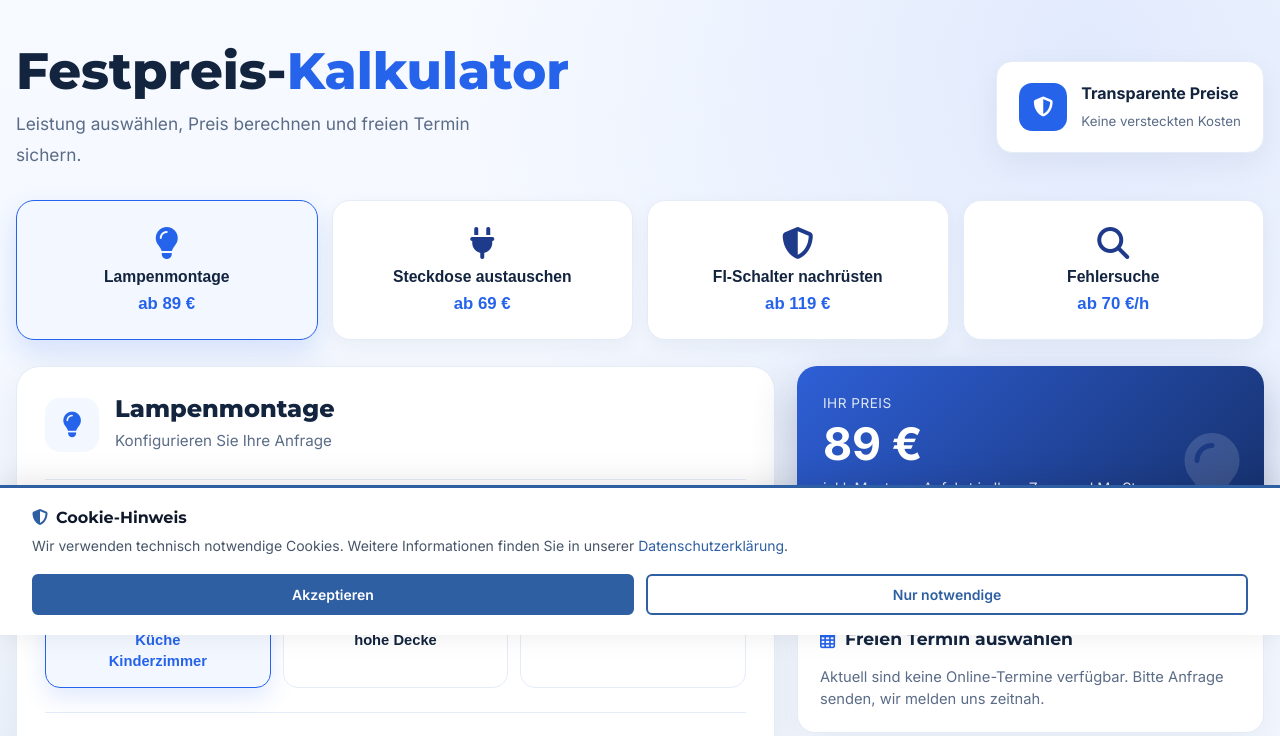
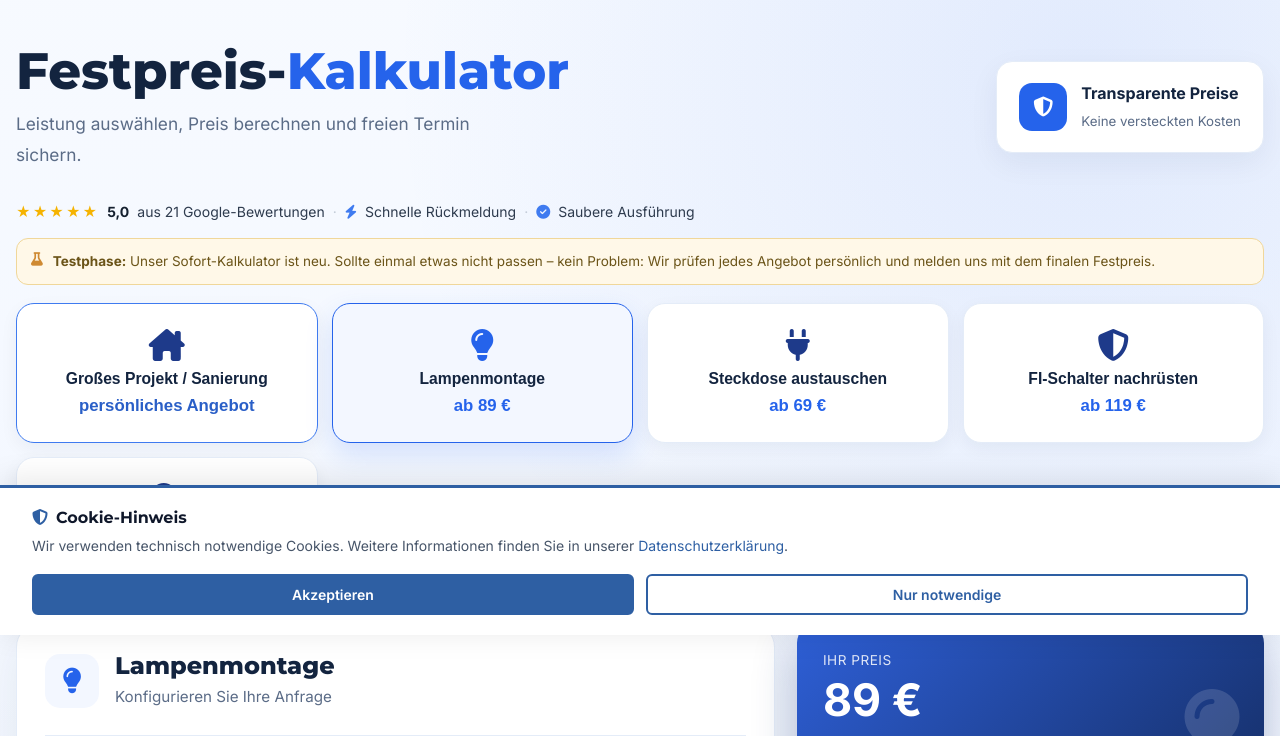
Before and after one commit to ohhaustechnik/OH, a PHP site: page /festpreis-kalkulator.php in a window 1280 px wide. Shown: the part 165-901 px from the top of the page. Run offline with PHP 8.4, Linux system fonts and the light colour scheme.

Commit message:
Sofort-Kalkulator: Testphase-Kennzeichnung (statt 'Neu'), dynamische Google-Bewertungen + Vertrauensleiste, neuer Grossprojekt-/Sanierungs-Pfad (Qualifizierung -> persoenliches Festpreis-Angebot)

```diff
--- a/festpreis-kalkulator.php
+++ b/festpreis-kalkulator.php
@@ -1,5 +1,9 @@
 <?php
 $pageTitle = "Festpreis-Kalkulator | OH Haustechnik";
+require_once __DIR__ . '/includes/buero-lib.php';
+$ohReviews = function_exists('oh_google_reviews') ? oh_google_reviews() : ['rating' => 5.0, 'count' => 21];
+$ohRating  = number_format($ohReviews['rating'], 1, ',', '');
+$ohCount   = (int)$ohReviews['count'];
 include 'includes/header.php';
 
 $sent = false;
@@ -109,7 +113,36 @@ if ($appointment !== "") {
             </div>
         </div>
 
+        <style>
+        .premium-rep-bar{display:flex;flex-wrap:wrap;align-items:center;gap:8px;font-size:14px;color:#2e3b4e;margin:4px 0 14px}
+        .premium-rep-bar .prep-stars{color:#f5b301;letter-spacing:2px}
+        .premium-rep-bar b{color:#15202f}
+        .premium-rep-bar .prep-sep{color:#c3ccd8}
+        .premium-testphase{display:flex;gap:10px;align-items:flex-start;background:#fff8e8;border:1px solid #f0d79a;border-radius:12px;padding:12px 14px;font-size:13.5px;color:#6b5418;line-height:1.5;margin:0 0 18px}
+        .premium-testphase i{color:#cf8a32;margin-top:2px}
+        .premium-service[data-type="grossprojekt"]{border-color:#3f7bf0}
+        .premium-service[data-type="grossprojekt"] span{color:#2a5fc7;font-weight:700}
+        .gp-grid{display:grid;gap:10px;margin-top:8px}
+        .gp-grid label{font-size:13px;font-weight:600;color:#2e3b4e}
+        .gp-grid select,.gp-grid input{width:100%;padding:11px;border:1px solid #d8dee8;border-radius:10px;font-size:14px}
+        </style>
+
+        <div class="premium-rep-bar">
+            <span class="prep-stars">★★★★★</span> <b><?= $ohRating ?></b> aus <?= $ohCount ?> Google-Bewertungen
+            <span class="prep-sep">·</span> <i class="fas fa-bolt" style="color:#3f7bf0"></i> Schnelle Rückmeldung
+            <span class="prep-sep">·</span> <i class="fas fa-check-circle" style="color:#3f7bf0"></i> Saubere Ausführung
+        </div>
+        <div class="premium-testphase">
+            <i class="fas fa-flask"></i>
+            <span><b>Testphase:</b> Unser Sofort-Kalkulator ist neu. Sollte einmal etwas nicht passen – kein Problem: Wir prüfen jedes Angebot persönlich und melden uns mit dem finalen Festpreis.</span>
+        </div>
+
         <div class="premium-services">
+            <button class="premium-service" type="button" data-type="grossprojekt">
+                <i class="fas fa-house-chimney"></i>
+                <strong>Großes Projekt / Sanierung</strong>
+                <span>persönliches Angebot</span>
+            </button>
             <button class="premium-service active" type="button" data-type="lampe">
                 <i class="fas fa-lightbulb"></i>
                 <strong>Lampenmontage</strong>
@@ -284,8 +317,61 @@ function serviceClickEvents(){
             if(btn.dataset.type === "steckdose") showSteckdose();
             if(btn.dataset.type === "fi") showFI();
             if(btn.dataset.type === "fehler") showFehler();
+            if(btn.dataset.type === "grossprojekt") showGrossprojekt();
         });
     });
+}
+
+/* Großprojekt-/Sanierungs-Pfad: kein Fixpreis, sondern Qualifizierung ->
+   persönliches Festpreis-Angebot. Fängt Großaufträge ein statt sie zu verlieren. */
+function showGrossprojekt(){
+    defaultHint = "Bei größeren Projekten erstellen wir ein individuelles Festpreis-Angebot. Je genauer Deine Angaben, desto schneller und passender unser Angebot.";
+    configArea.innerHTML = `
+        <div class="premium-config-head">
+            <i class="fas fa-house-chimney"></i>
+            <div>
+                <h2>Großes Projekt / Sanierung</h2>
+                <p>Kurz beschreiben – wir machen ein persönliches Festpreis-Angebot</p>
+            </div>
+        </div>
+        <div class="premium-step gp-grid">
+            <label>Um welches Projekt geht es?</label>
+            <select id="gp-art">
+                <option>Komplettsanierung Wohnung</option>
+                <option>Komplettsanierung Haus</option>
+                <option>Wohnungsmodernisierung</option>
+                <option>Zählerschrank / Unterverteilung erneuern</option>
+                <option>Smart Home / KNX</option>
+                <option>Netzwerkverkabelung</option>
+                <option>Etwas anderes (Großprojekt)</option>
+            </select>
+            <label>Größe (Wohnfläche oder Zimmerzahl)</label>
+            <input type="text" id="gp-groesse" placeholder="z. B. 95 m² / 4 Zimmer">
+            <label>Wann soll es losgehen?</label>
+            <select id="gp-zeit">
+                <option>So schnell wie möglich</option>
+                <option>In den nächsten 4 Wochen</option>
+                <option>In 1–3 Monaten</option>
+                <option>Zeitpunkt noch offen</option>
+            </select>
+            <label>Kurz beschreiben (optional)</label>
+            <input type="text" id="gp-text" placeholder="z. B. Altbau, alle Leitungen neu, Smart-Home-ready">
+        </div>
+        <p class="premium-info-line"><i class="fas fa-info-circle"></i> Du bekommst ein persönliches Festpreis-Angebot – kein Sofortpreis, weil jedes Großprojekt anders ist.</p>
+    `;
+    function gpUpdate(){
+        const art=document.getElementById("gp-art").value;
+        const gr=(document.getElementById("gp-groesse").value||"").trim();
+        const zeit=document.getElementById("gp-zeit").value;
+        const txt=(document.getElementById("gp-text").value||"").trim();
+        const details=art+(gr?(" · "+gr):"")+" · "+zeit+(txt?(" · "+txt):"");
+        updateForm("Großprojekt: "+art, details, "Persönliches Angebot", "Wir melden uns mit Deinem individuellen Festpreis.");
+    }
+    ["gp-art","gp-groesse","gp-zeit","gp-text"].forEach(id=>{
+        const el=document.getElementById(id);
+        if(el){ el.addEventListener("input",gpUpdate); el.addEventListener("change",gpUpdate); }
+    });
+    gpUpdate();
 }
 
 function appointmentEvents(){
--- a/index.php
+++ b/index.php
@@ -76,7 +76,7 @@ rel="noopener">
                 </button>
              <a href="festpreis-kalkulator.php" class="btn btn--primary btn--lg btn-glow-pulse icon-bounce hero-calc-btn">
     <i class="fas fa-calculator"></i>
-    Sofort-Kalkulation & Termin
+    Sofort-Kalkulation & Termin · Testphase
 </a>
 				<a href="#leistungen" class="btn btn--outline-white btn--lg icon-bounce">
                     <i class="fas fa-bolt"></i>
```
